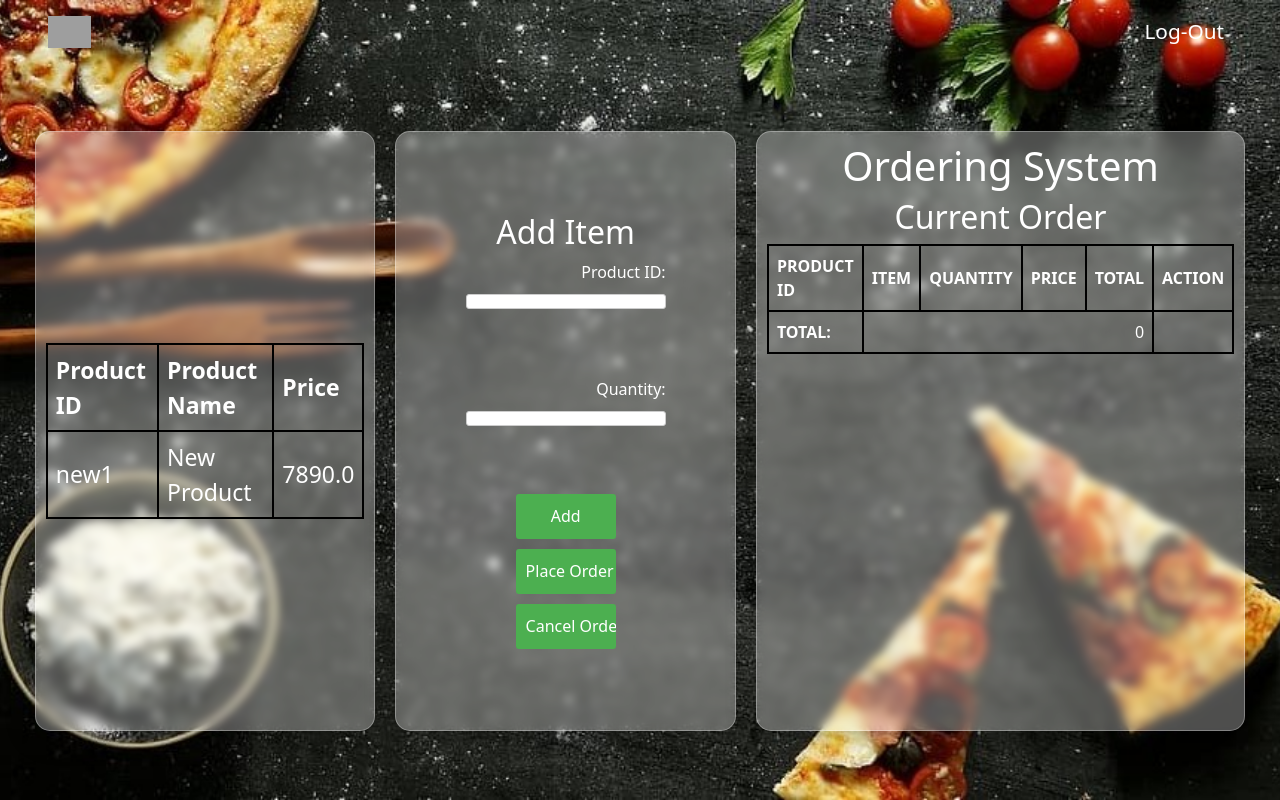
After one commit to NicholeCuizon/IT342_Techinnovators, a Django app: page /dashboard_customer/pizza_customerOrder/ in a window 1280 px wide. The commit adds this page. Run offline with Django 5.2, Linux system fonts and the light colour scheme; data comes from the database, SQL or seed files in the repository; data that the repository does not hold is empty; some libraries are stand-ins or nearby versions; grey boxes are pictures that could not be loaded.

Commit message:
customer order

```diff
--- a/pizza_alley_app/templates/dashboard_customer.html
+++ b/pizza_alley_app/templates/dashboard_customer.html
@@ -108,8 +108,8 @@
         <div class="btn-group">
 
             <!--Assigned Member-->
-            <a href="finalorder.php"><button>Process Order</button></a>
-            <a href="finalorder.php"><button>My Orders</button></a> <!--Order History-->
+            <a href="{% url 'pizza_customerOrder' %}"><button>Process Order</button></a>
+            <a href="{% url 'pizza_customerOrder' %}"><button>My Orders</button></a> <!--Order History-->
         </div>
 	</div>
 </body>
--- /dev/null
+++ b/pizza_alley_app/templates/pizza_customerOrder.html
@@ -0,0 +1,269 @@
+{% load static %}
+
+<!DOCTYPE html>
+<html>
+  <head>
+    <link rel="preconnect" href="https://fonts.googleapis.com" />
+    <link rel="preconnect" href="https://fonts.gstatic.com" crossorigin />
+    <link href="https://fonts.googleapis.com/css2?family=Lobster&display=swap" rel="stylesheet" />
+    <!-- CSS -->
+    <link
+      rel="stylesheet"
+      href="https://cdn.jsdelivr.net/npm/bootstrap@5.3.0-alpha1/dist/css/bootstrap.min.css"
+    />
+    <link rel="stylesheet" href="style.css" />
+
+    <!-- Font Awesome -->
+    <script src="https://kit.fontawesome.com/56614d0368.js" crossorigin="anonymous"></script>
+
+    <!-- Bootstrap -->
+    <script src="https://cdn.jsdelivr.net/npm/bootstrap@5.3.0-alpha1/dist/js/bootstrap.bundle.min.js"></script>
+
+    <title>Ordering System</title>
+    <style>
+      * {
+        margin: 0;
+        padding: 0;
+      }
+      body {
+        width: 100%;
+        height: 100vh;
+        display: flex;
+        align-items: center;
+        justify-content: center;
+        background-image: url("{% static 'img/bg.jpg'%}");
+        background-position: center;
+        background-repeat: no-repeat;
+        background-size: cover;
+        color: white;
+      }
+      .wrapper {
+        display: flex;
+        justify-content: space-between;
+      }
+      .container {
+        position: relative;
+        height: 600px;
+        width: 50%;
+        padding: 10px;
+        margin: 72px 10px 10px 10px;
+
+        border: 1px solid rgba(255, 255, 255, 0.3);
+        background: rgba(255, 255, 255, 0.3);
+        border-radius: 15px;
+        box-shadow: 0 4px 30px rgba(0, 0, 0, 0.3);
+        backdrop-filter: blur(5px);
+      }
+      .t_container {
+        display: grid;
+        place-items: center;
+      }
+      .menu {
+        display: block;
+        height: 600px;
+        width: 35%;
+        padding: 10px;
+        margin: 72px 10px 10px 10px;
+        border: 1px solid rgba(255, 255, 255, 0.3);
+        background: rgba(255, 255, 255, 0.3);
+        border-radius: 15px;
+        box-shadow: 0 4px 30px rgba(0, 0, 0, 0.3);
+        backdrop-filter: blur(5px);
+        display: grid;
+        place-items: center;
+        font-size: 23px;
+      }
+      table tr th,
+      td {
+        padding-left: 40px;
+        border: 2px solid black;
+        padding: 8px;
+      }
+      .add {
+        height: 600px;
+        width: 35%;
+        display: flex;
+        flex-direction: column;
+        align-items: center;
+        justify-content: center;
+        padding: 10px;
+        margin: 72px 10px 10px 10px;
+        text-align: center;
+        border: 1px solid rgba(255, 255, 255, 0.3);
+        background: rgba(255, 255, 255, 0.3);
+        border-radius: 15px;
+        box-shadow: 0 4px 30px rgba(0, 0, 0, 0.3);
+        backdrop-filter: blur(5px);
+      }
+
+      .add form {
+        display: flex;
+        flex-direction: column;
+        align-items: center;
+        gap: 10px;
+      }
+
+      .add label {
+        width: 200px;
+        display: inline-block;
+        text-align: right;
+      }
+
+      .add input[type="text"],
+      .add input[type="number"] {
+        width: 200px;
+        padding: 5px;
+        border-radius: 3px;
+        border: 1px solid #ccc;
+      }
+
+      .add input[type="submit"] {
+        width: 100px;
+        padding: 10px;
+        background-color: #4caf50;
+        color: white;
+        border: none;
+        border-radius: 3px;
+        cursor: pointer;
+      }
+      input[type="text"],
+      input[type="number"] {
+        border: 2px solid black;
+        padding: 8px;
+        width: 100px;
+        height: 15px;
+      }
+      input[type="submit"] {
+        width: 100px;
+        height: 45px;
+        border: 2px solid black;
+      }
+      input[type="submit"]:hover {
+        background-color: #aaa;
+        transform: scale(1.05);
+      }
+      .word {
+        color: white;
+        font-size: 1.3rem;
+      }
+      .word:hover {
+        color: yellow;
+      }
+      .home {
+        margin-right: 48px;
+      }
+      .navbar-brand {
+        margin-left: 48px;
+      }
+    </style>
+  </head>
+  <body>
+    <!-- Navigation -->
+    <nav class="navbar navbar-expand-lg bg-transparent navbar-dark navbar fixed-top">
+      <a class="navbar-brand" href="Pizza_Employee.php">
+        <img src="image/pizza-loggo.png" style="height: 32px" alt="" />
+      </a>
+
+      <button
+        class="navbar-toggler"
+        type="button"
+        data-bs-toggle="collapse"
+        data-bs-target="#navbarSupportedContent"
+        aria-controls="navbarSupportedContent"
+        aria-expanded="false"
+        aria-label="Toggle navigation"
+      >
+        <span class="navbar-toggler-icon"></span>
+      </button>
+
+      <div class="navbar-collapse home" id="navbarSupportedContent">
+        <ul class="navbar-nav ms-auto">
+          <li class="nav-item">
+            <a class="nav-link" href="Pizza_Login.php"><span class="word">Log-Out</span></a>
+          </li>
+        </ul>
+      </div>
+    </nav>
+
+    <div class="wrapper">
+      <div class="menu">
+        <table>
+          <thead>
+            <tr>
+              <th>Product ID</th>
+              <th>Product Name</th>
+              <th>Price</th>
+            </tr>
+          </thead>
+          <tbody>
+            {% for product in products %}
+            <tr>
+              <td>{{ product.productID }}</td>
+              <td>{{ product.productName }}</td>
+              <td>{{ product.price }}</td>
+            </tr>
+            {% endfor %}
+          </tbody>
+        </table>
+      </div>
+
+      <div class="add">
+        <h2>Add Item</h2>
+
+        <form method="POST" action="{% url 'pizza_customerOrder' %}">
+          <label for="productID">Product ID:</label>
+          <input type="text" id="productID" name="product_id" /><br /><br />
+          <label for="quantity">Quantity:</label>
+          <input type="number" id="quantity" name="quantity" min="1" max="10" /><br /><br />
+          <input type="submit" name="add_item" value="Add" />
+
+          <input type="submit" name="placeOrder" value="Place Order" />
+          <input type="submit" name="cancelOrder" value="Cancel Order" />
+        </form>
+      </div>
+
+      <div class="container">
+        <div class="t_container">
+          <h1>Ordering System</h1>
+
+          <h2>Current Order</h2>
+          <table>
+            <thead>
+              <tr>
+                <th>PRODUCT ID</th>
+                <th>ITEM</th>
+                <th>QUANTITY</th>
+                <th>PRICE</th>
+                <th>TOTAL</th>
+                <th>ACTION</th>
+              </tr>
+            </thead>
+            <tbody>
+              {% for order in current_order %}
+              <tr>
+                <td>{{ order.productID }}</td>
+                <td>{{ order.item }}</td>
+                <td>{{ order.quantity }}</td>
+                <td>{{ order.price }}</td>
+                <td>{{ order.total }}</td>
+                <td>
+                  <form method="post">
+                    <input type="hidden" name="id" value="{{ order.id }}" />
+                    <input type="submit" name="remove_item" value="Remove" />
+                  </form>
+                </td>
+              </tr>
+              {% endfor %}
+
+              <tr>
+                <td><b>TOTAL: </b></td>
+                <td colspan="4" style="text-align: right">{{ total }}</td>
+                <td colspan="4"></td>
+              </tr>
+            </tbody>
+          </table>
+        </div>
+      </div>
+    </div>
+  </body>
+</html>
--- a/pizza_alley_app/urls.py
+++ b/pizza_alley_app/urls.py
@@ -14,8 +14,12 @@ urlpatterns = [
     path('accounts/update/<str:email>/', views.update_account, name='update_account'),
     path('accounts/delete/<str:email>/', views.delete_account, name='delete_account'),
 
+
     # Assigned Member??
     path('dashboard_admin/pizza_employeeOrder', views.pizza_employeeOrder, name='pizza_employeeOrder'),
+
+    # Tejam
+    path('dashboard_customer/pizza_customerOrder/', views.pizza_customerOrder, name='pizza_customerOrder'),
 
     # Lawas, Arziel Mae L.
     path('add_product/', views.add_product, name='add_product'),
--- a/pizza_alley_app/views.py
+++ b/pizza_alley_app/views.py
@@ -192,6 +192,36 @@ def pizza_employeeOrder(request):
 
         return render(request, 'pizza_employeeOrder.html', {'products': products, 'current_order': current_order, 'total': total})
 
+    # Tejam
+
+@csrf_exempt
+def pizza_customerOrder(request):
+    if request.method == 'POST':
+        if 'remove_item' in request.POST:
+            currentid = request.POST.get('id')
+            currentorder = CurrentOrder.objects.get(id=currentid)
+            currentorder.delete()
+
+        return redirect('pizza_customerOrder')
+
+    elif 'add_item' in request.POST:
+        product_id = request.POST.get('product_id')
+        quantitypost = request.POST.get('quantity')
+
+        product = Products.objects.get(productID=product_id)
+
+        order = CurrentOrder(productID=product_id,item=product.productName, quantity=quantitypost, price = product.price, total=product.price * int(quantitypost))
+        order.save()
+
+        return redirect('pizza_customerOrder')
+
+    else:  #Get request
+        products = Products.objects.all()
+        current_order = CurrentOrder.objects.all()
+        total = sum(order.total for order in current_order)
+
+    return render(request, 'pizza_customerOrder.html', {'products': products, 'current_order': current_order, 'total': total})
+
 
 # Lawas, Arziel Mae L. - part
 
```
